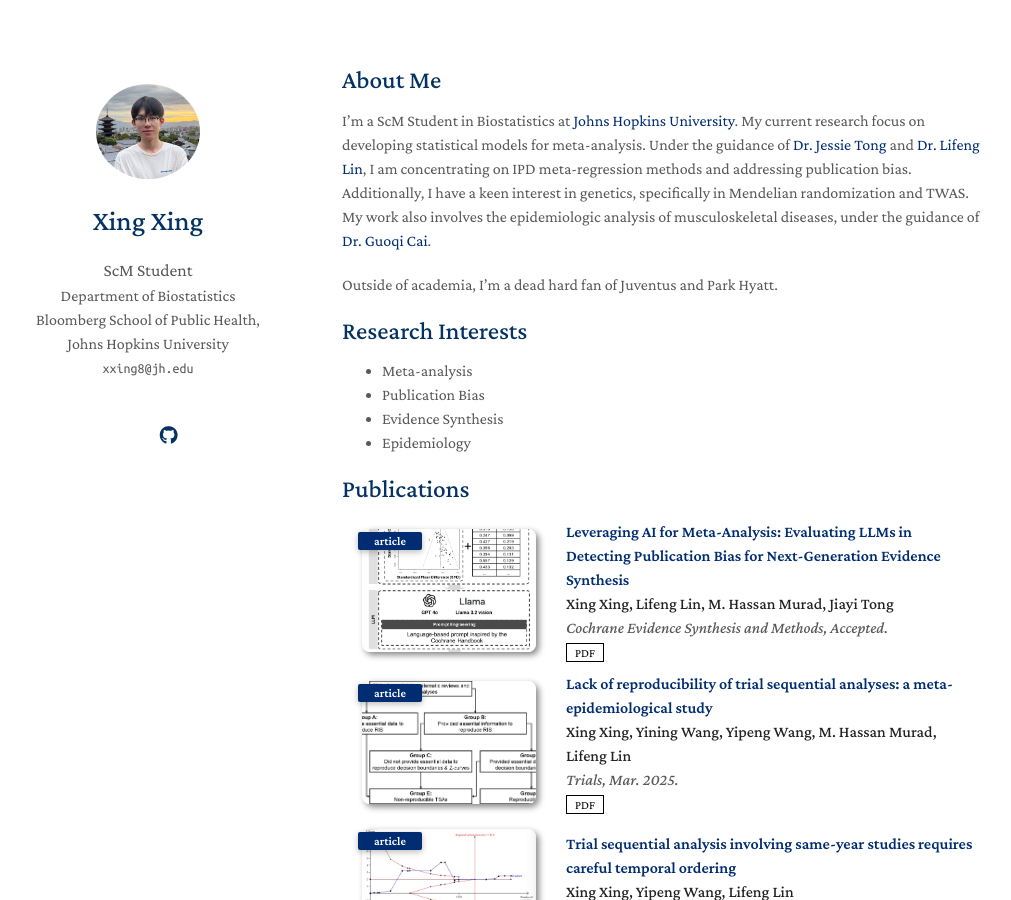
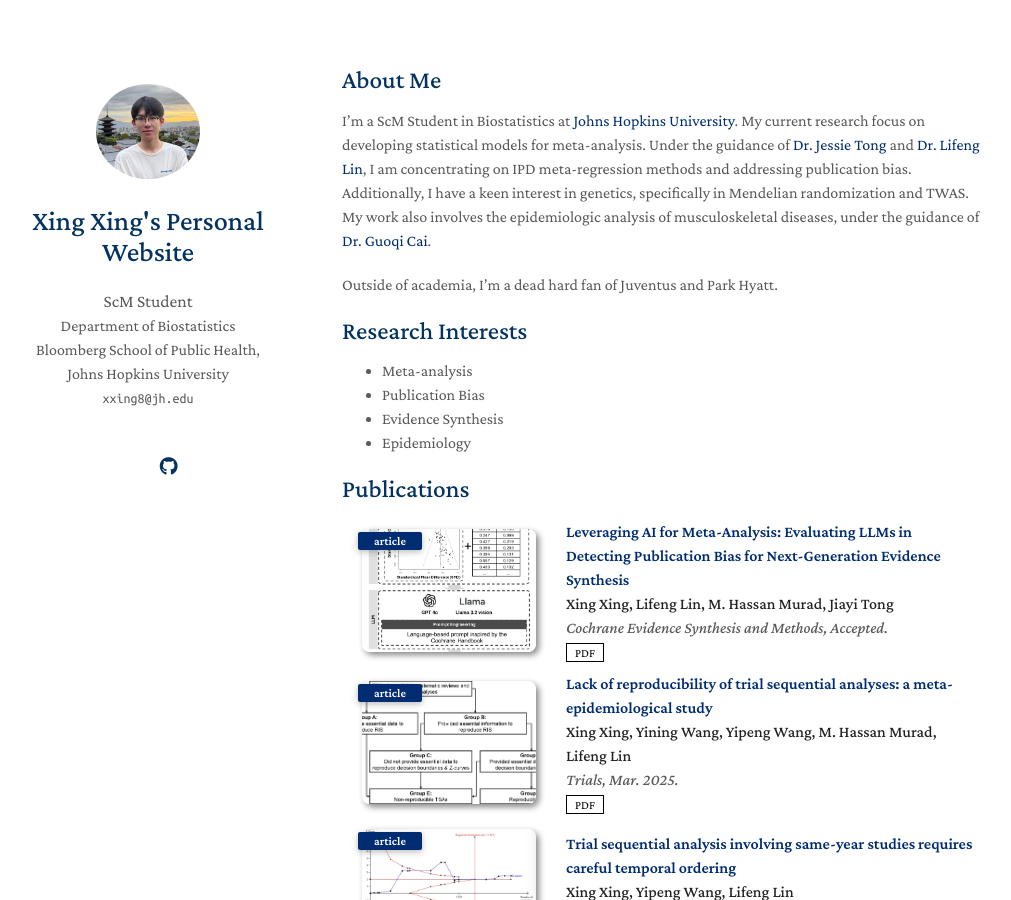
Before and after one commit to KevinXing3/kevinXing3.github.io, a Jekyll site: the page built from index.md, in a window 1280 px wide and 900 px high. Shown: the whole window, without its empty margins (128-1139 px from the left). Built offline with Jekyll 4.4.1, drawn with Linux system fonts in a browser that asks for light colours; nearby versions of some CDN libraries; a style sheet for code colours, icons or effects is not loaded; our own code applies the rules of GitHub Pages for plain Markdown files.

Commit message:
Update _config.yml

```diff
--- a/_config.yml
+++ b/_config.yml
@@ -1,6 +1,6 @@
 # Basic Information
 url: https://KevinXing3.github.io
-title: Xing Xing
+title: Xing Xing's Personal Website
 position: ScM Student
 affiliation: Department of Biostatistics Bloomberg School of Public Health, Johns Hopkins University
 # subaffiliation:
```
